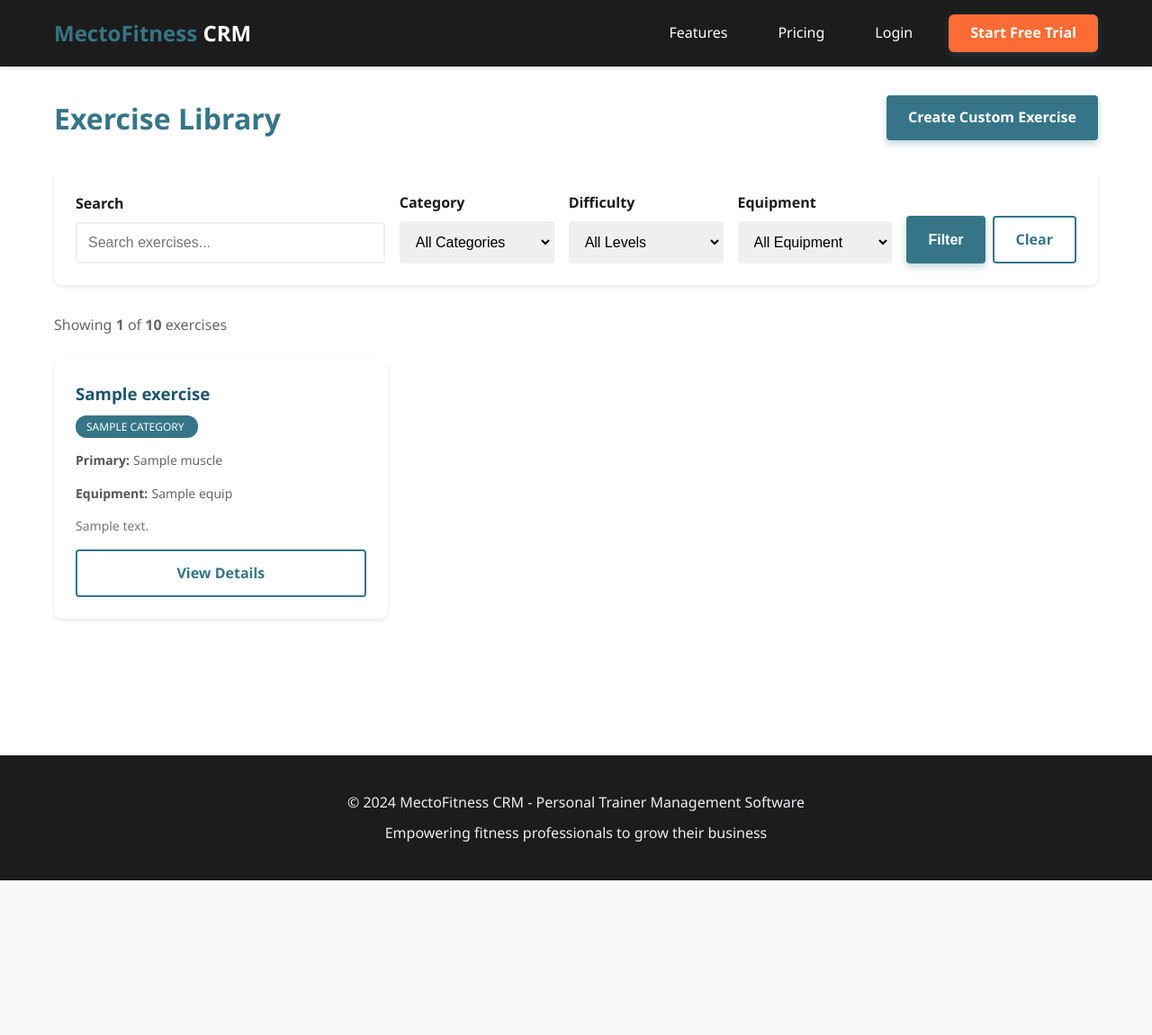
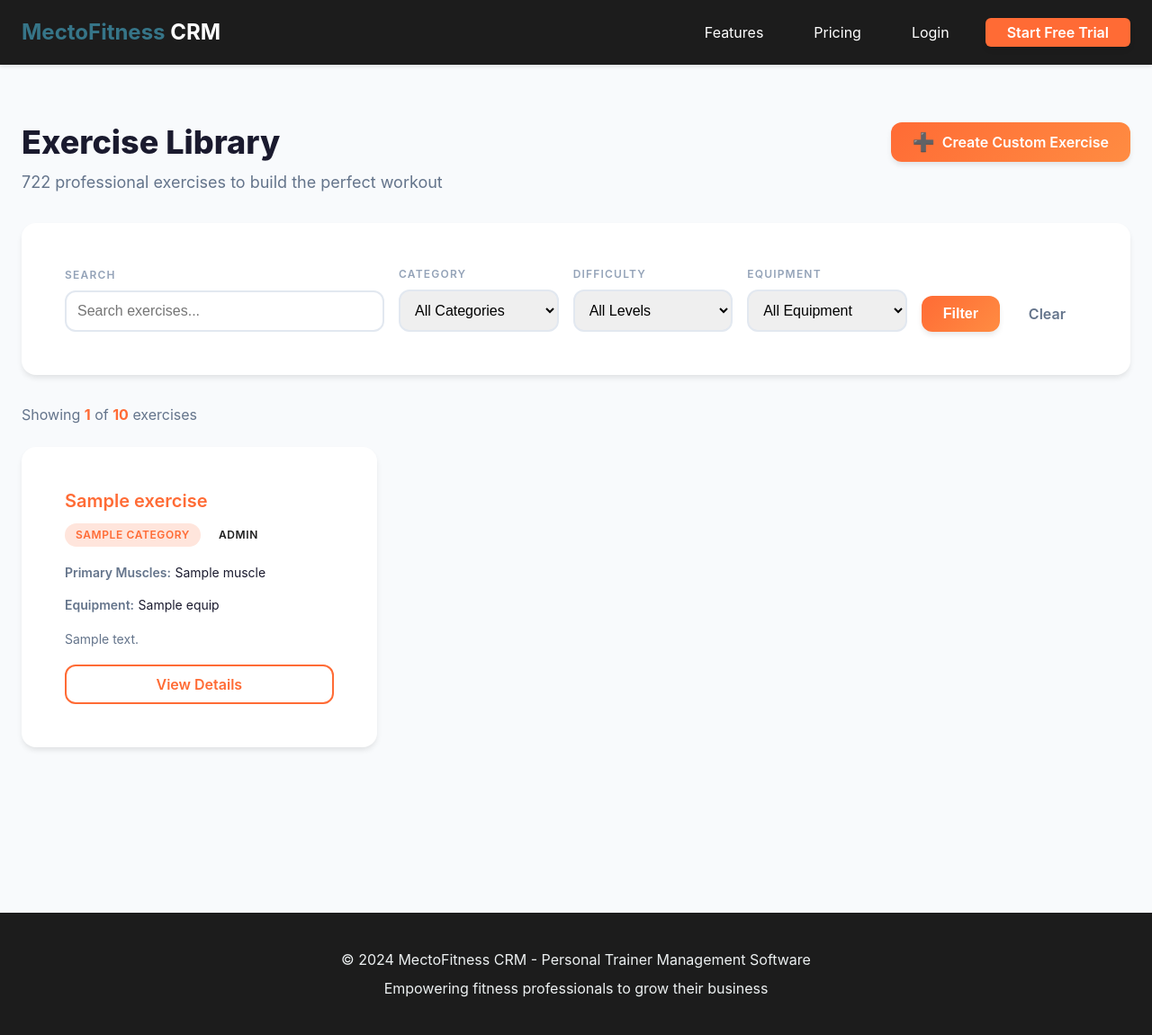
Before and after one commit to JonSvitna/MectofitnessCRM, a Python web app: template app/templates/exercise_library/index.html in a window 1280 px wide. Shown: the whole page at 90% size. Before the commit the page ends 979 px from the top, so only its background shows below. Run offline with Jinja, Linux system fonts and the light colour scheme; the template is opened without the code that fills it: most values are stand-ins (such as "Sample title", 1, 10 or a date in 2020).

Commit message:
UI: Apply gym-pro-theme to exercise library and compact settings page
Exercise Library Updates:
- Applied gym-pro-theme.css design system
- Professional page header with subtitle showing exercise count
- Improved search/filter form with proper spacing and labels
- Card-based exercise grid with hover effects
- Color-coded difficulty badges (success/warning/danger)
- Better typography hierarchy and spacing
- Enhanced pagination with rounded corners
- Empty state with icon and clear messaging
- Responsive 320px min card width

Settings Page Improvements:
- Compacted info cards into 2-column grid layout
- User profile card with avatar circle showing initial
- Organization card with trainer/client stats
- Reduced vertical space significantly
- Icon-based quick action cards (40px icons)
- Emoji icons for visual clarity (👤🏢🔌🔔)
- Horizontal layout for better space utilization
- Consistent hover effects and transitions
- More compact text sizing (text-sm for descriptions)

```diff
--- a/app/templates/exercise_library/index.html
+++ b/app/templates/exercise_library/index.html
@@ -2,19 +2,32 @@
 
 {% block title %}Exercise Library - MectoFitness{% endblock %}
 
+{% block extra_css %}
+<link rel="stylesheet" href="{{ url_for('static', filename='css/gym-pro-theme.css') }}">
+{% endblock %}
+
 {% block content %}
-<div class="container">
-    <div style="display: flex; justify-content: space-between; align-items: center; margin-bottom: 2rem;">
-        <h1 style="color: var(--primary-green);">Exercise Library</h1>
-        <a href="{{ url_for('exercise_library.create_exercise') }}" class="btn btn-primary">Create Custom Exercise</a>
+<div class="container" style="padding-top: var(--space-8); padding-bottom: var(--space-8);">
+    <!-- Page Header -->
+    <div class="page-header">
+        <div style="display: flex; justify-content: space-between; align-items: flex-start; flex-wrap: wrap; gap: var(--space-4);">
+            <div>
+                <h1 class="page-title">Exercise Library</h1>
+                <p class="page-subtitle">722 professional exercises to build the perfect workout</p>
+            </div>
+            <a href="{{ url_for('exercise_library.create_exercise') }}" class="btn btn-primary">
+                <span style="font-size: 1.25rem;">➕</span>
+                <span>Create Custom Exercise</span>
+            </a>
+        </div>
     </div>
 
     <!-- Search and Filter Section -->
-    <div class="card" style="margin-bottom: 2rem;">
+    <div class="card" style="margin-bottom: var(--space-8);">
         <div class="card-body">
-            <form method="GET" action="{{ url_for('exercise_library.index') }}" style="display: grid; grid-template-columns: 2fr 1fr 1fr 1fr auto; gap: 1rem; align-items: end;">
+            <form method="GET" action="{{ url_for('exercise_library.index') }}" style="display: grid; grid-template-columns: 2fr 1fr 1fr 1fr auto; gap: var(--space-4); align-items: end;">
                 <div>
-                    <label for="search" style="display: block; margin-bottom: 0.5rem; font-weight: 600;">Search</label>
+                    <label for="search" class="text-overline" style="display: block; margin-bottom: var(--space-2);">Search</label>
                     <input
                         type="text"
                         id="search"
@@ -22,12 +35,13 @@
                         placeholder="Search exercises..."
                         value="{{ request.args.get('search', '') }}"
                         class="form-control"
+                        style="padding: var(--space-3); border: 2px solid var(--border-light); border-radius: var(--radius-lg); font-size: var(--text-base);"
                     >
                 </div>
 
                 <div>
-                    <label for="category" style="display: block; margin-bottom: 0.5rem; font-weight: 600;">Category</label>
-                    <select id="category" name="category" class="form-control">
+                    <label for="category" class="text-overline" style="display: block; margin-bottom: var(--space-2);">Category</label>
+                    <select id="category" name="category" class="form-control" style="padding: var(--space-3); border: 2px solid var(--border-light); border-radius: var(--radius-lg); font-size: var(--text-base);">
                         <option value="">All Categories</option>
                         <option value="strength" {% if request.args.get('category') == 'strength' %}selected{% endif %}>Strength</option>
                         <option value="cardio" {% if request.args.get('category') == 'cardio' %}selected{% endif %}>Cardio</option>
@@ -38,8 +52,8 @@
                 </div>
 
                 <div>
-                    <label for="difficulty" style="display: block; margin-bottom: 0.5rem; font-weight: 600;">Difficulty</label>
-                    <select id="difficulty" name="difficulty" class="form-control">
+                    <label for="difficulty" class="text-overline" style="display: block; margin-bottom: var(--space-2);">Difficulty</label>
+                    <select id="difficulty" name="difficulty" class="form-control" style="padding: var(--space-3); border: 2px solid var(--border-light); border-radius: var(--radius-lg); font-size: var(--text-base);">
                         <option value="">All Levels</option>
                         <option value="beginner" {% if request.args.get('difficulty') == 'beginner' %}selected{% endif %}>Beginner</option>
                         <option value="intermediate" {% if request.args.get('difficulty') == 'intermediate' %}selected{% endif %}>Intermediate</option>
@@ -48,8 +62,8 @@
                 </div>
 
                 <div>
-                    <label for="equipment" style="display: block; margin-bottom: 0.5rem; font-weight: 600;">Equipment</label>
-                    <select id="equipment" name="equipment" class="form-control">
+                    <label for="equipment" class="text-overline" style="display: block; margin-bottom: var(--space-2);">Equipment</label>
+                    <select id="equipment" name="equipment" class="form-control" style="padding: var(--space-3); border: 2px solid var(--border-light); border-radius: var(--radius-lg); font-size: var(--text-base);">
                         <option value="">All Equipment</option>
                         <option value="Barbell" {% if request.args.get('equipment') == 'Barbell' %}selected{% endif %}>Barbell</option>
                         <option value="Dumbbell" {% if request.args.get('equipment') == 'Dumbbell' %}selected{% endif %}>Dumbbells</option>
@@ -60,44 +74,39 @@
                     </select>
                 </div>
 
-                <div style="display: flex; gap: 0.5rem;">
+                <div style="display: flex; gap: var(--space-2);">
                     <button type="submit" class="btn btn-primary">Filter</button>
-                    <a href="{{ url_for('exercise_library.index') }}" class="btn btn-secondary">Clear</a>
+                    <a href="{{ url_for('exercise_library.index') }}" class="btn btn-ghost">Clear</a>
                 </div>
             </form>
         </div>
     </div>
 
     <!-- Exercise Count -->
-    <div style="margin-bottom: 1.5rem;">
-        <p style="color: #666; font-size: 1rem;">
-            Showing <strong>{{ exercises.items|length }}</strong> of <strong>{{ exercises.total }}</strong> exercises
+    <div style="margin-bottom: var(--space-6);">
+        <p style="color: var(--text-secondary); font-size: var(--text-base);">
+            Showing <strong style="color: var(--brand-primary);">{{ exercises.items|length }}</strong> of <strong style="color: var(--brand-primary);">{{ exercises.total }}</strong> exercises
         </p>
     </div>
 
     <!-- Exercises Grid -->
     {% if exercises.items %}
-    <div style="display: grid; grid-template-columns: repeat(auto-fill, minmax(300px, 1fr)); gap: 1.5rem; margin-bottom: 2rem;">
+    <div style="display: grid; grid-template-columns: repeat(auto-fill, minmax(320px, 1fr)); gap: var(--space-6); margin-bottom: var(--space-8);">
         {% for exercise in exercises.items %}
-        <div class="card" style="cursor: pointer; transition: transform 0.2s;" onclick="window.location='{{ url_for('exercise_library.view_exercise', exercise_id=exercise.id) }}'">
+        <div class="card" style="cursor: pointer; transition: all var(--transition-base);" onclick="window.location='{{ url_for('exercise_library.view_exercise', exercise_id=exercise.id) }}'" onmouseover="this.style.transform='translateY(-4px)'" onmouseout="this.style.transform='translateY(0)'">
             <div class="card-body">
-                <h3 style="color: var(--dark-orange); margin-bottom: 0.5rem;">{{ exercise.name }}</h3>
+                <h3 style="color: var(--brand-primary); margin-bottom: var(--space-3); font-size: var(--text-xl); font-weight: var(--font-semibold);">{{ exercise.name }}</h3>
 
                 <!-- Category Badge -->
-                <div style="margin-bottom: 0.75rem;">
+                <div style="margin-bottom: var(--space-4); display: flex; gap: var(--space-2); flex-wrap: wrap;">
                     {% if exercise.category %}
-                    <span class="badge" style="background: var(--primary-green); color: white; padding: 0.25rem 0.75rem; border-radius: 12px; font-size: 0.75rem; text-transform: uppercase;">
+                    <span class="badge badge-primary">
                         {{ exercise.category }}
                     </span>
                     {% endif %}
 
                     {% if exercise.difficulty_level %}
-                    <span class="badge" style="background:
-                        {% if exercise.difficulty_level == 'beginner' %}#4CAF50
-                        {% elif exercise.difficulty_level == 'intermediate' %}#FF9800
-                        {% elif exercise.difficulty_level == 'advanced' %}#F44336
-                        {% endif %}
-                    ; color: white; padding: 0.25rem 0.75rem; border-radius: 12px; font-size: 0.75rem; margin-left: 0.5rem;">
+                    <span class="badge {% if exercise.difficulty_level == 'beginner' %}badge-success{% elif exercise.difficulty_level == 'intermediate' %}badge-warning{% elif exercise.difficulty_level == 'advanced' %}badge-danger{% endif %}">
                         {{ exercise.difficulty_level|title }}
                     </span>
                     {% endif %}
@@ -105,17 +114,17 @@
 
                 <!-- Primary Muscles -->
                 {% if exercise.get_primary_muscles() %}
-                <div style="margin-bottom: 0.75rem;">
-                    <strong style="font-size: 0.875rem; color: #555;">Primary:</strong>
-                    <span style="font-size: 0.875rem; color: #666;">{{ exercise.get_primary_muscles()|join(', ') }}</span>
+                <div style="margin-bottom: var(--space-3);">
+                    <strong style="font-size: var(--text-sm); font-weight: var(--font-semibold); color: var(--text-secondary);">Primary Muscles:</strong>
+                    <span style="font-size: var(--text-sm); color: var(--text-primary);">{{ exercise.get_primary_muscles()|join(', ') }}</span>
                 </div>
                 {% endif %}
 
                 <!-- Equipment -->
                 {% if exercise.get_equipment() %}
-                <div style="margin-bottom: 0.75rem;">
-                    <strong style="font-size: 0.875rem; color: #555;">Equipment:</strong>
-                    <span style="font-size: 0.875rem; color: #666;">
+                <div style="margin-bottom: var(--space-4);">
+                    <strong style="font-size: var(--text-sm); font-weight: var(--font-semibold); color: var(--text-secondary);">Equipment:</strong>
+                    <span style="font-size: var(--text-sm); color: var(--text-primary);">
                         {% if exercise.get_equipment()|length == 0 %}
                             Bodyweight
                         {% else %}
@@ -127,13 +136,13 @@
 
                 <!-- Description Preview -->
                 {% if exercise.description %}
-                <p style="color: #777; font-size: 0.875rem; margin-top: 0.75rem; line-height: 1.5;">
+                <p style="color: var(--text-secondary); font-size: var(--text-sm); line-height: var(--leading-relaxed); margin-bottom: var(--space-4);">
                     {{ exercise.description[:100] }}{% if exercise.description|length > 100 %}...{% endif %}
                 </p>
                 {% endif %}
 
                 <!-- View Details Button -->
-                <a href="{{ url_for('exercise_library.view_exercise', exercise_id=exercise.id) }}" class="btn btn-secondary" style="margin-top: 1rem; width: 100%;" onclick="event.stopPropagation();">View Details</a>
+                <a href="{{ url_for('exercise_library.view_exercise', exercise_id=exercise.id) }}" class="btn btn-outline" style="width: 100%;" onclick="event.stopPropagation();">View Details</a>
             </div>
         </div>
         {% endfor %}
@@ -141,12 +150,12 @@
 
     <!-- Pagination -->
     {% if exercises.pages > 1 %}
-    <div class="pagination" style="display: flex; justify-content: center; gap: 0.5rem; margin-top: 2rem;">
+    <div class="pagination" style="display: flex; justify-content: center; align-items: center; gap: var(--space-4); margin-top: var(--space-8);">
         {% if exercises.has_prev %}
             <a href="{{ url_for('exercise_library.index', page=exercises.prev_num, search=request.args.get('search'), category=request.args.get('category'), difficulty=request.args.get('difficulty'), equipment=request.args.get('equipment')) }}" class="btn btn-secondary">&laquo; Previous</a>
         {% endif %}
 
-        <span style="padding: 0.75rem 1.5rem; background: #f5f5f5; border-radius: 4px; display: flex; align-items: center;">
+        <span style="padding: var(--space-3) var(--space-6); background: var(--surface-tertiary); border-radius: var(--radius-lg); font-weight: var(--font-semibold); color: var(--text-primary);">
             Page {{ exercises.page }} of {{ exercises.pages }}
         </span>
 
@@ -158,22 +167,12 @@
 
     {% else %}
     <div class="card">
-        <div class="card-body" style="text-align: center; padding: 3rem;">
-            <p style="color: #999; font-size: 1.125rem;">No exercises found matching your criteria.</p>
-            <a href="{{ url_for('exercise_library.index') }}" class="btn btn-primary" style="margin-top: 1rem;">Clear Filters</a>
+        <div class="card-body" style="text-align: center; padding: var(--space-16);">
+            <div style="font-size: 4rem; margin-bottom: var(--space-4);">🔍</div>
+            <p style="color: var(--text-secondary); font-size: var(--text-lg); margin-bottom: var(--space-6);">No exercises found matching your criteria.</p>
+            <a href="{{ url_for('exercise_library.index') }}" class="btn btn-primary">Clear Filters</a>
         </div>
     </div>
     {% endif %}
 </div>
-
-<style>
-.card {
-    transition: box-shadow 0.3s ease, transform 0.2s ease;
-}
-
-.card:hover {
-    box-shadow: 0 4px 12px rgba(0,0,0,0.15);
-    transform: translateY(-2px);
-}
-</style>
 {% endblock %}
```
Also changed, not shown: app/templates/settings/index.html (+45 -43 lines).
